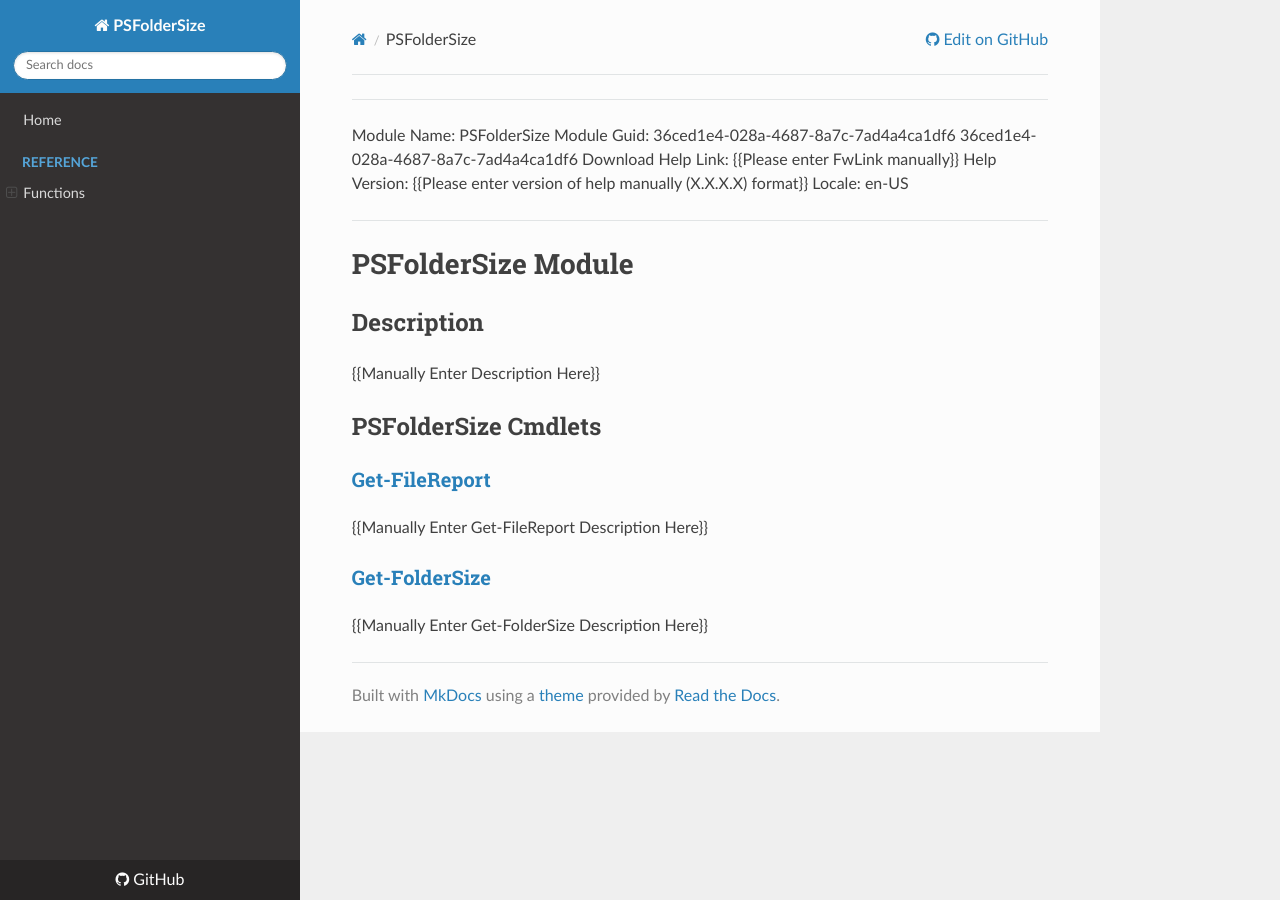
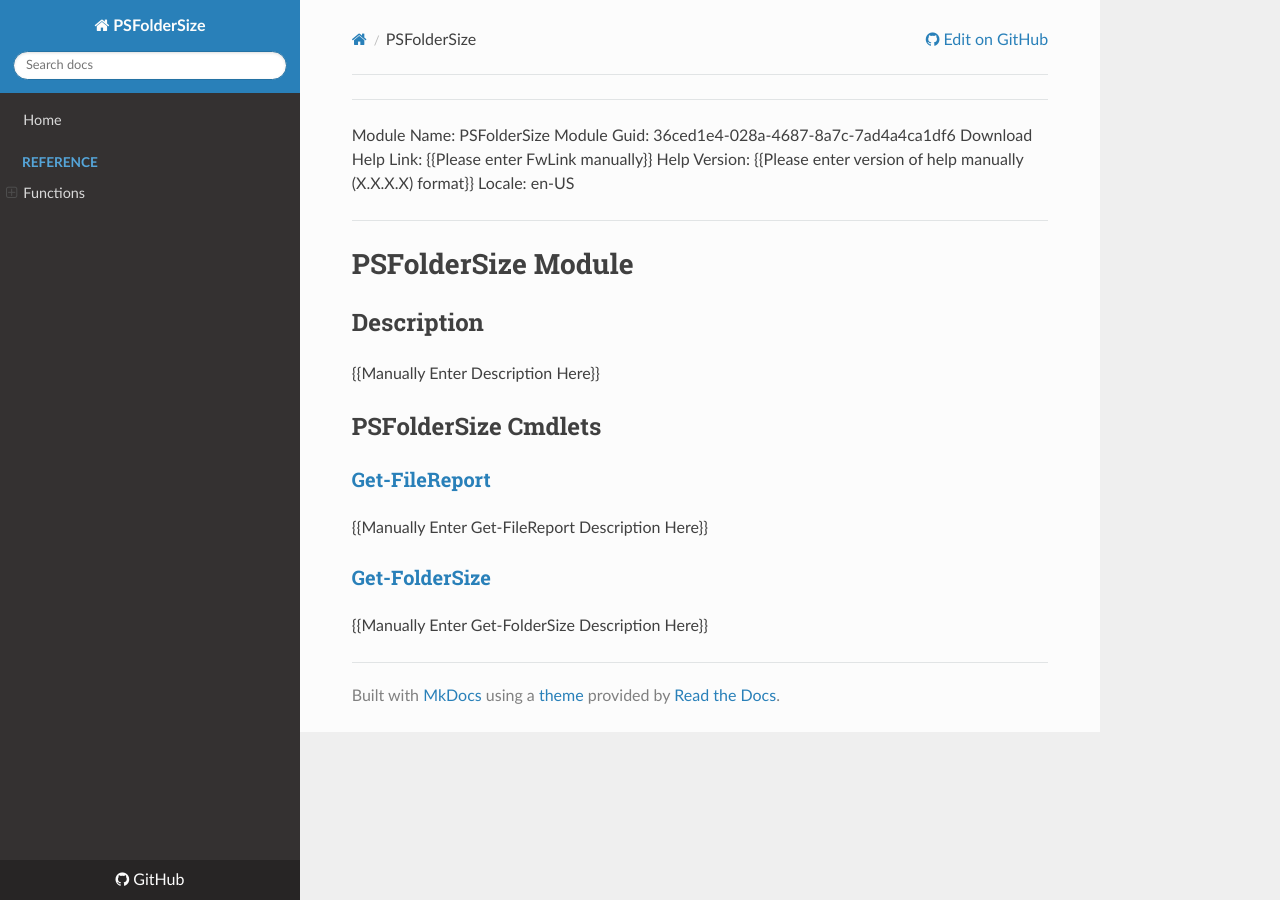
Before and after one commit to gngrninja/PSFolderSize, an MkDocs documentation site: the page built from docs/reference/functions/PSFolderSize.md, in a window 1280 px wide. Built offline with MkDocs 1.6.1, drawn with Linux system fonts in a browser that asks for light colours; nearby versions of some CDN libraries.

```diff
--- a/docs/reference/functions/PSFolderSize.md
+++ b/docs/reference/functions/PSFolderSize.md
@@ -1,6 +1,6 @@
 ---
 Module Name: PSFolderSize
-Module Guid: 36ced1e4-028a-4687-8a7c-7ad4a4ca1df6 36ced1e4-028a-4687-8a7c-7ad4a4ca1df6
+Module Guid: 36ced1e4-028a-4687-8a7c-7ad4a4ca1df6
 Download Help Link: {{Please enter FwLink manually}}
 Help Version: {{Please enter version of help manually (X.X.X.X) format}}
 Locale: en-US
```
Also changed, not shown: CHANGELOG.md (+8 -0 lines), docs/reference/functions/Get-FileReport.md (+0 -2 lines), 3 other files.
